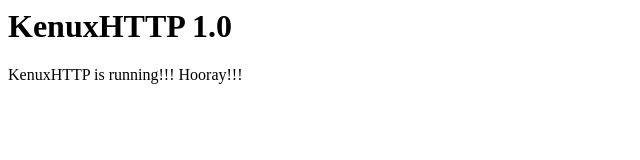
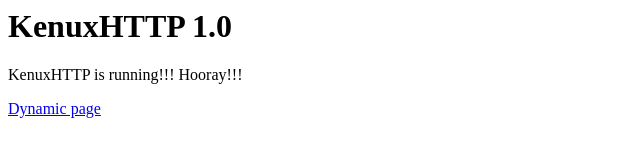
Before and after one commit to RedLeader167/KenuxHTTP, a plain HTML site: page www/index.html in a window 1280 px wide. Shown: the whole page, without its empty margins (0-640 px from the left). Drawn offline with Linux system fonts and the light colour scheme.

Commit message:
Добавление поддержки динамических страниц
Динамические страницы должны содержаться в файле с расширением .vbk.
В них должна быть минимум 1 функция - VBKPage_Main, принимающая один параметр - Args.
Args - это массив. 0 элемент - Get параметры (в виде Scripting.Dictionary), а 1 - путь, запрошенный клиентом.
Функция должна вернуть HTML-страницу в виде строки.

```diff
--- a/www/index.html
+++ b/www/index.html
@@ -1,3 +1,4 @@
 <title>KenuxHTTP</title>
 <h1>KenuxHTTP 1.0</h1>
 <p>KenuxHTTP is running!!! Hooray!!!</p>
+<a href="test.vbk">Dynamic page</a>
```
Also changed, not shown: 4 other files.
